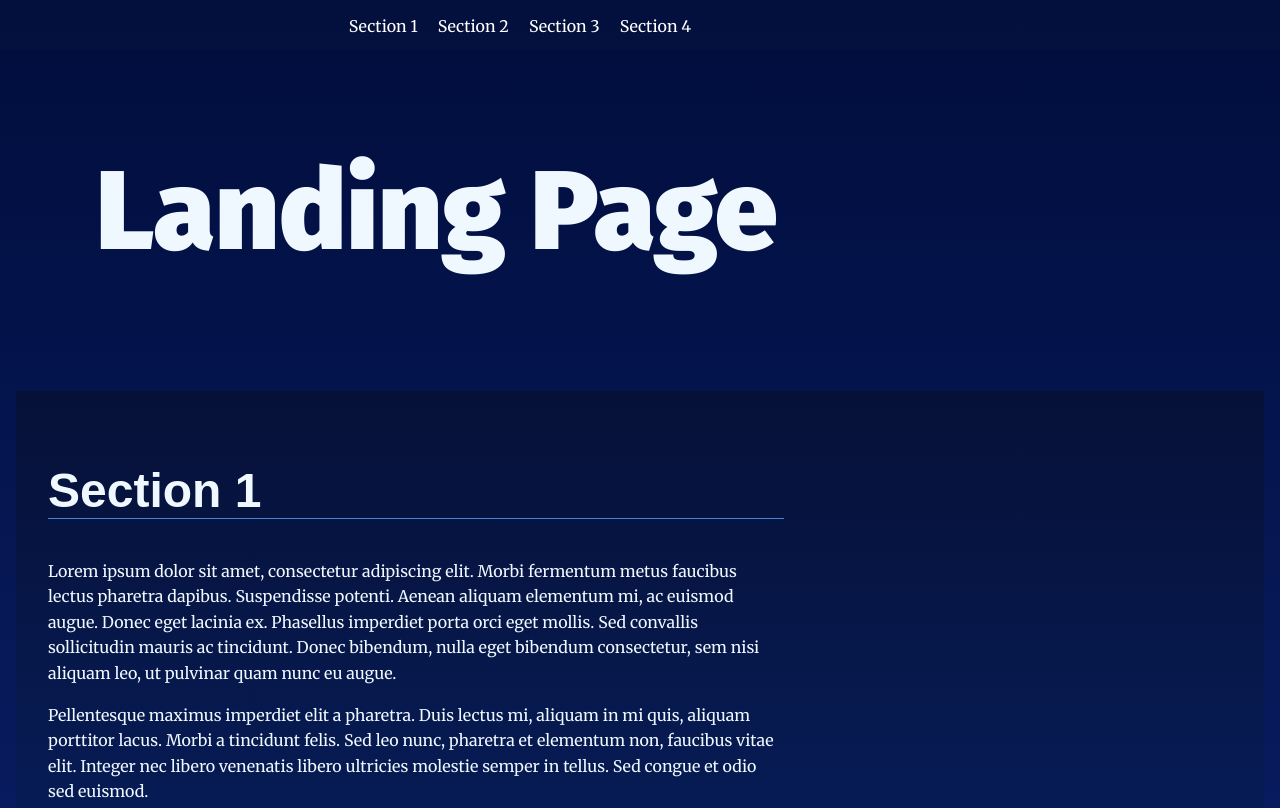
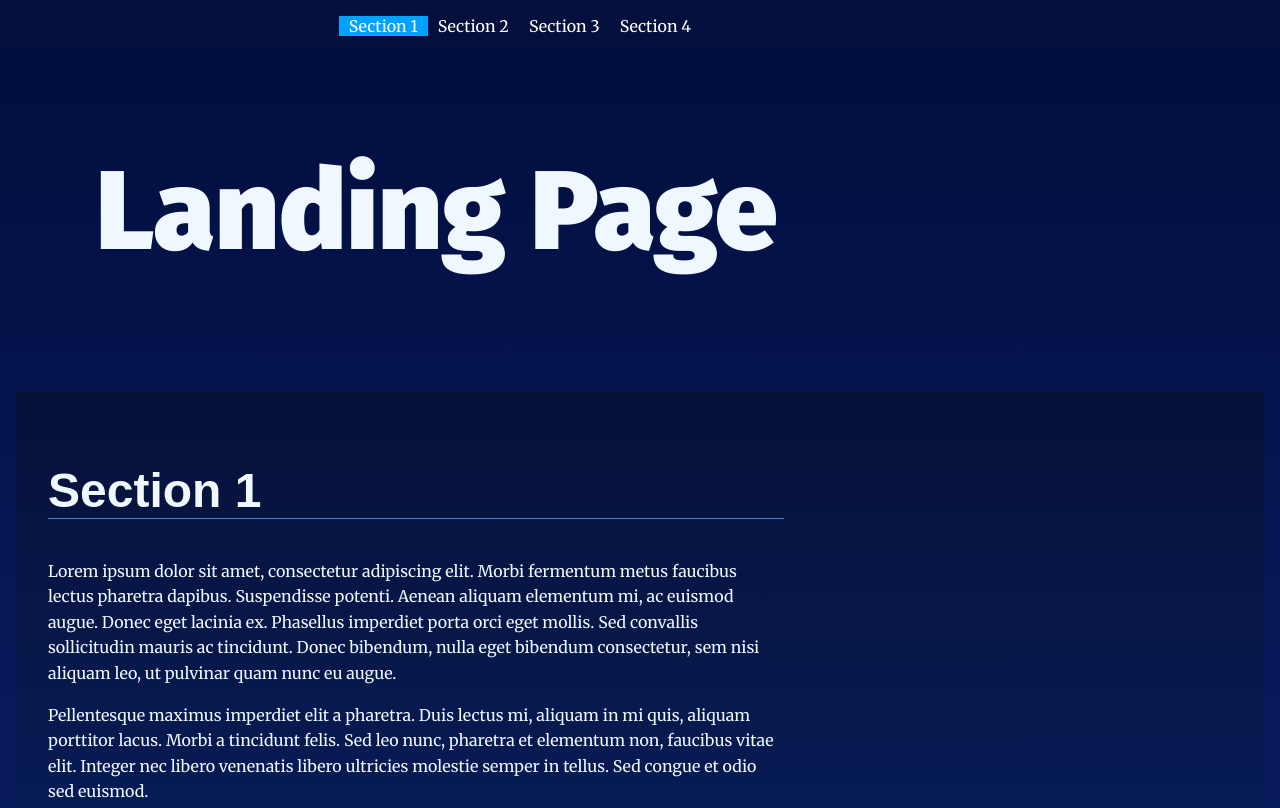
Before and after one commit to AdhamNasr/udacity-fwd-landing-page-project, a plain HTML site: page index.html in a window 1280 px wide. Shown: the top 808 px of the page. Drawn offline with Linux system fonts and the light colour scheme.

Commit message:
2nd Submission

```diff
--- a/css/style.css
+++ b/css/style.css
@@ -55,13 +55,13 @@ section {
 /* Navigation Styles*/
 
 nav {
-    position: inherit;
-
+    position: fixed;
     top: 0%;
     left: 0%;
     width: 100%;
     height: 50px;
     z-index: 5;
+    transition: 0.5s ease-in-out;
 }
 
 nav.navbar-menu {
@@ -79,7 +79,7 @@ nav.navbar-menu ul li a {
     text-decoration: none;
     padding-inline: 10px;
     color: rgb(255, 255, 255);
-    transition: 5s ease;
+    transition: 0.3s ease;
 }
 
 ul li a.active {
@@ -87,8 +87,8 @@ ul li a.active {
     text-align: center;
     text-decoration: underline;
     padding-inline: 2px;
-    background-color: rgb(255, 0, 0);
-    transition: 5s ease;
+    background-color: rgb(0, 162, 255);
+    transition: 0.3s ease;
 }
 
 
--- a/js/app.js
+++ b/js/app.js
@@ -4,6 +4,7 @@ const sections = document.querySelectorAll("section");
 const menuItems = document.getElementById("navbar-list");
 const button = document.getElementById("scrollBtn");
 const header = document.querySelector(".page-header");
+
 
 // Helper Functions
 
@@ -27,9 +28,7 @@ for (const section of sections) {
   ml.href = location.hash;
 }
 
-
 /* Navbar solidify on scroll */
-
 
 function scrollFunctionSolid() {
   if (document.body.scrollTop >= 100) {
@@ -42,33 +41,23 @@ function scrollFunctionSolid() {
 /* Active class Function & Navbar highlight active*/
 
 function dimFunction() {
-  for (const section of sections) {
+  for (let section of sections) {
     const sectionDim = section.getBoundingClientRect();
+    const sectionTitle = section.getAttribute("data-nav");
+    let nLinks = document.querySelectorAll("li");
     if (sectionDim.bottom >= 450 & sectionDim.top <= 450) {
       section.classList.add("active-class");
+      for (let link of links) {
+        if (link.innerText !== section.getAttribute("data-nav")) {
+          link.classList.remove("active");
+        } else {
+          link.classList.add("active");
+        }
+      }
     } else {
       section.classList.remove("active-class");
     }
   }
-  let current = "";
-  for (const section of sections) {
-    const sectionTop = section.offsetTop;
-    const sectionHeight = section.clientHeight;
-    if (pageYOffset >= sectionTop - sectionHeight) {
-      current = section.getAttribute("data-nav");
-    }
-  };
-  const nLinks = document.querySelectorAll("a");
-  nLinks.forEach((li) => {
-    console.log(li)
-    if (li.classList.contains(current)) {
-      li.classList.add("active");
-    } else {
-      li.classList.remove("active");
-    }
-    console.log(current)
-    console.log(nLinks)
-  });
 }
 
 /* scroll button */
@@ -88,8 +77,7 @@ function topFunction() {
 
 /* Smooth Scrolling */
 
-
-const links = document.querySelectorAll("ul li a");
+const links = document.querySelectorAll("ul li a"); // this breaks everything when moved to the global var section.
 
 for (const link of links) {
   link.addEventListener("click", clickHandler);
```
Also changed, not shown: 1 other file.
